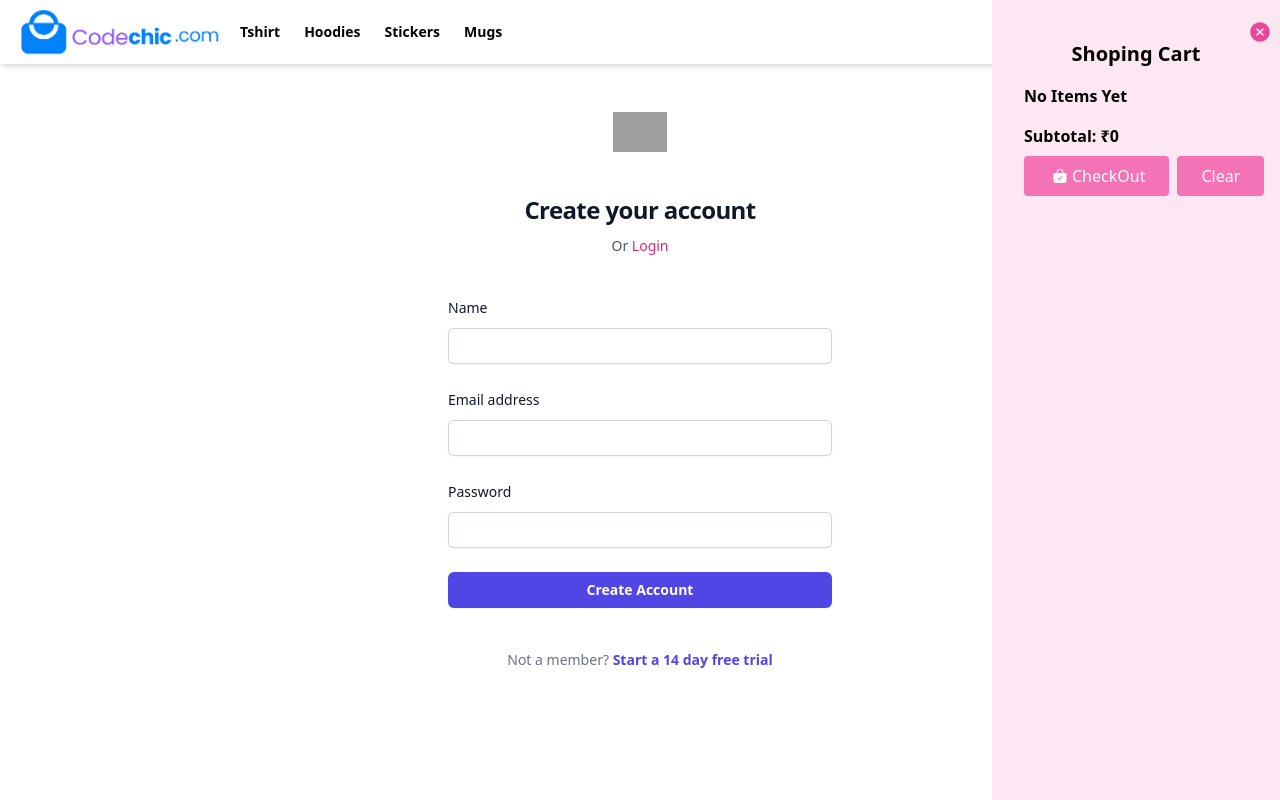
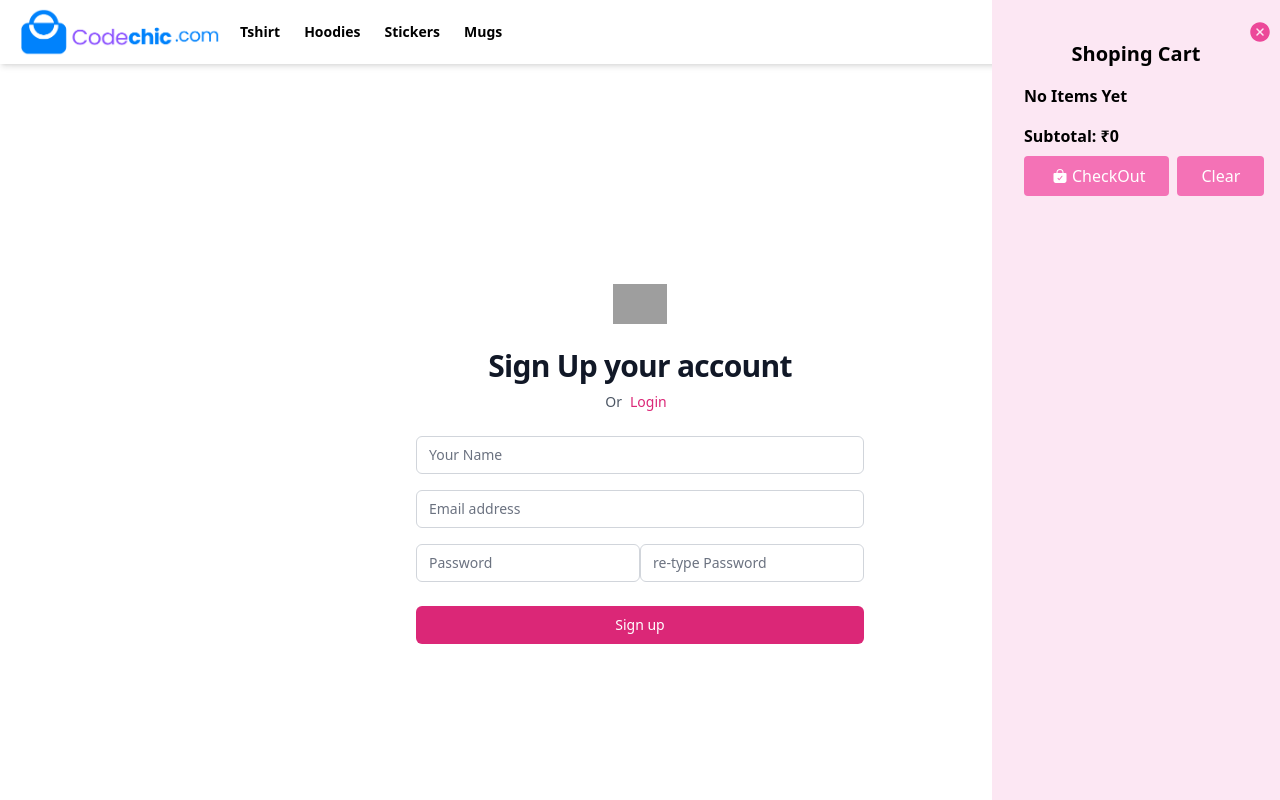
Before and after one commit to prince-111/CodeWear, a Next.js app: page /signup in a window 1280 px wide. Shown: the top 800 px of the page. Built offline with nearby package versions, Linux system fonts and the light colour scheme; grey boxes are pictures that could not be loaded; some icons are missing.

Commit message:
🦄 Implement SignUp Page

```diff
--- a/models/Product.js
+++ b/models/Product.js
@@ -13,5 +13,6 @@ const ProductSchema = new mongoose.Schema({
 
  }, { timestamps: true } );
 
-mongoose.models={}
-export default mongoose.model("Product", ProductSchema);
+ export default mongoose.models.Product || mongoose.model("Product", ProductSchema);
+// mongoose.models={}
+// export default mongoose.model("Product", ProductSchema);
--- a/models/User.js
+++ b/models/User.js
@@ -4,7 +4,9 @@ const UserSchema = new mongoose.Schema({
     name: { type: String, required: true },
     email: { type: String, required: true, unique: true },
     password: { type: String, required: true },
-  }, { timestamps: true }
-);
 
-export default mongoose.model("User", UserSchema);
+  }, { timestamps: true });
+
+export default mongoose.models.User || mongoose.model("User", UserSchema);
+// mongoose.models={}
+// export default mongoose.model("User", UserSchema);
--- /dev/null
+++ b/pages/api/signup.js
@@ -0,0 +1,16 @@
+import User from "@/models/User";
+import connectDb from "@/middleware/mongoose";
+
+const handler = async (req, res) => {
+  if (req.method === "POST") {
+    console.log(req.body)
+     let u = new User(req.body)
+     await u.save()
+
+      res.status(200).json({ success: "Success" });
+  }
+  else {
+    res.status(400).json({ error: "This method is not allowed" });
+  }
+};
+export default connectDb(handler);
--- a/pages/signup.js
+++ b/pages/signup.js
@@ -1,112 +1,188 @@
-import React from "react";
+import React, { useState } from "react";
+import Link from "next/link";
+import Image from "next/image";
+import { ToastContainer, toast } from "react-toastify";
+import "react-toastify/dist/ReactToastify.css";
 
-const signup = () => {
+const Signup = () => {
+  const [name, setName] = useState();
+  const [email, setEmail] = useState();
+  const [password, setPassword] = useState();
+
+  const handleChange = (e) => {
+    if (e.target.name == "name") {
+      setName(e.target.value);
+    } else if (e.target.name == "email") {
+      setEmail(e.target.value);
+    } else if (e.target.name == "password") {
+      setPassword(e.target.value);
+    }
+  };
+
+  const handleSubmit = async (e) => {
+    e.preventDefault();
+    const data = { name, email, password };
+
+    let res = await fetch(`http://localhost:3000/api/signup`, {
+      method: "POST", // or 'PUT'
+      headers: {
+        "Content-Type": "application/json",
+      },
+      body: JSON.stringify(data),
+    });
+    let response = await res.json();
+    console.log(response);
+
+    setName("");
+    setEmail("");
+    setPassword("");
+
+    toast.success("Your Account has been created!", {
+      position: "top-center",
+      autoClose: 1000,
+      hideProgressBar: true,
+      closeOnClick: true,
+      pauseOnHover: true,
+      draggable: true,
+      progress: undefined,
+      theme: "light",
+    });
+  };
+
   return (
-    <>
-      <div className="flex min-h-full flex-1 flex-col justify-center px-6 py-12 lg:px-8">
-        <div className="sm:mx-auto sm:w-full sm:max-w-sm">
+    <div>
+      <ToastContainer
+        position="top-center"
+        autoClose={1000}
+        limit={5}
+        hideProgressBar
+        newestOnTop
+        closeOnClick
+        rtl={false}
+        pauseOnFocusLoss
+        draggable
+        pauseOnHover
+        theme="colors"
+      />
+      <div className="flex h-screen items-center justify-center py-10 px-4 sm:px-6 lg:px-8">
+        <div className="w-full max-w-md space-y-6">
+          <div>
+            <Link href={"/"}>
               <img
                 className="mx-auto h-10 w-auto"
                 src="https://tailwindui.com/img/logos/mark.svg?color=indigo&shade=600"
                 alt="Logo"
               />
-          <h2 className="mt-10 text-center text-2xl font-bold leading-9 tracking-tight text-gray-900">
-            Create your account
+              {/* <Image
+                className="mx-auto"
+                // src={Company}
+                src="https://tailwindui.com/img/logos/mark.svg?color=indigo&shade=600"
+                alt="logo"
+                width={200}
+                height={40}
+              /> */}
+            </Link>
+            <h2 className="mt-6 text-center text-3xl font-bold tracking-tight text-gray-900">
+              Sign Up your account
             </h2>
             <p className="mt-2 text-center text-sm text-gray-600">
-            Or{" "}
-            <a
+              Or
+              <Link
                 href="/login"
-              className="font-medium text-pink-600 hover:text-pink-500"
+                className="font-medium text-pink-600 hover:text-pink-500 mx-2"
               >
                 Login
-            </a>
+              </Link>
             </p>
           </div>
-
-        <div className="mt-10 sm:mx-auto sm:w-full sm:max-w-sm">
-          <form className="space-y-6" action="#" method="POST">
+          <form
+            onSubmit={handleSubmit}
+            className="mt-8 space-y-6"
+            action="#"
+            method="POST"
+          >
+            {/* <input type="hidden" name="remember" value="true" /> */}
+            <div className="space-y-4 rounded-md">
               <div>
-              <label
-                htmlFor="name"
-                className="block text-sm font-medium leading-6 text-gray-900"
-              >
+                <label htmlFor="name" className="sr-only">
                   Name
                 </label>
-              <div className="mt-2">
                 <input
+                  value={name || ""}
+                  onChange={handleChange}
                   id="name"
                   name="name"
                   type="text"
                   autoComplete="name"
                   required
-                  className="block w-full rounded-md border-0 py-1.5 text-gray-900 shadow-sm ring-1 ring-inset ring-gray-300 placeholder:text-gray-400 focus:ring-2 focus:ring-inset focus:ring-indigo-600 sm:text-sm sm:leading-6"
+                  className="relative block w-full appearance-none rounded-md border border-gray-300 px-3 py-2 text-gray-900 placeholder-gray-500 focus:z-10 focus:border-pink-500 focus:outline-none focus:ring-pink-500 sm:text-sm"
+                  placeholder="Your Name"
                 />
               </div>
-            </div>
-
               <div>
-              <label
-                htmlFor="email"
-                className="block text-sm font-medium leading-6 text-gray-900"
-              >
+                <label htmlFor="email" className="sr-only">
                   Email address
                 </label>
-              <div className="mt-2">
                 <input
+                  onChange={handleChange}
+                  value={email || ""}
                   id="email"
                   name="email"
                   type="email"
                   autoComplete="email"
                   required
-                  className="block w-full rounded-md border-0 py-1.5 text-gray-900 shadow-sm ring-1 ring-inset ring-gray-300 placeholder:text-gray-400 focus:ring-2 focus:ring-inset focus:ring-indigo-600 sm:text-sm sm:leading-6"
+                  className="relative block w-full appearance-none rounded-md border border-gray-300 px-3 py-2 text-gray-900 placeholder-gray-500 focus:z-10 focus:border-pink-500 focus:outline-none focus:ring-pink-500 sm:text-sm"
+                  placeholder="Email address"
                 />
               </div>
-            </div>
+              <div className="flex">
                 <div>
-              <div className="flex items-center justify-between">
-                <label
-                  htmlFor="password"
-                  className="block text-sm font-medium leading-6 text-gray-900"
-                >
+                  <label htmlFor="password" className="sr-only">
                     Password
                   </label>
-              </div>
-              <div className="mt-2">
                   <input
+                    onChange={handleChange}
+                    value={password || ""}
                     id="password"
                     name="password"
                     type="password"
                     autoComplete="current-password"
                     required
-                  className="block w-full rounded-md border-0 py-1.5 text-gray-900 shadow-sm ring-1 ring-inset ring-gray-300 placeholder:text-gray-400 focus:ring-2 focus:ring-inset focus:ring-indigo-600 sm:text-sm sm:leading-6"
+                    className="relative block w-full appearance-none rounded-md  border border-gray-300 px-3 py-2 text-gray-900 placeholder-gray-500 focus:z-10 focus:border-pink-500 focus:outline-none focus:ring-pink-500 sm:text-sm"
+                    placeholder="Password"
                   />
+                </div>
+
+                <div className="ml-auto">
+                  <label htmlFor="re-password" className="sr-only">
+                    Re-type Password
+                  </label>
+                  <input
+                    id="re-type-password"
+                    name="re-type-password"
+                    type="password"
+                    autoComplete="re-type-password"
+                    required
+                    className="relative block w-full appearance-none rounded-md  border border-gray-300 px-3 py-2 text-gray-900 placeholder-gray-500 focus:z-10 focus:border-pink-500 focus:outline-none focus:ring-pink-500 sm:text-sm"
+                    placeholder="re-type Password"
+                  />
+                </div>
               </div>
             </div>
 
             <div>
               <button
                 type="submit"
-                className="flex w-full justify-center rounded-md bg-indigo-600 px-3 py-1.5 text-sm font-semibold leading-6 text-white shadow-sm hover:bg-indigo-500 focus-visible:outline focus-visible:outline-2 focus-visible:outline-offset-2 focus-visible:outline-indigo-600"
+                className="group relative flex w-full justify-center rounded-md border border-transparent bg-pink-600 py-2 px-4 text-sm font-medium text-white hover:bg-pink-700 focus:outline-none focus:ring-2 focus:ring-pink-500 focus:ring-offset-2"
               >
-                Create Account
+                Sign up
               </button>
             </div>
           </form>
-
-          <p className="mt-10 text-center text-sm text-gray-500">
-            Not a member?{" "}
-            <a
-              href="#"
-              className="font-semibold leading-6 text-indigo-600 hover:text-indigo-500"
-            >
-              Start a 14 day free trial
-            </a>
-          </p>
         </div>
       </div>
-    </>
+    </div>
   );
 };
 
-export default signup;
+export default Signup;
```
Lines whose indentation alone changed are shown as unchanged.
